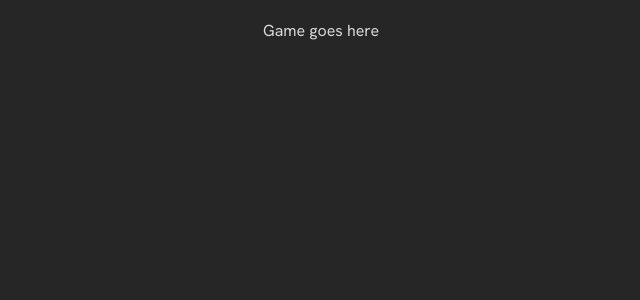
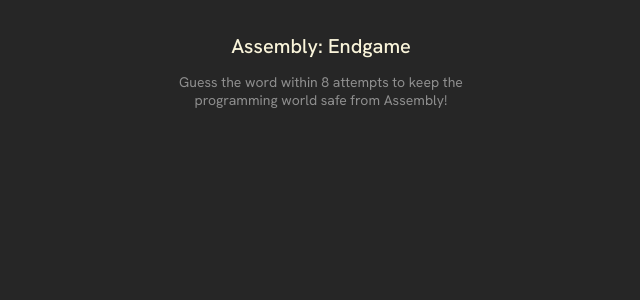
Before and after one commit to zeke2d/Assembly-Endgame, a React (Vite) app: page / in a window 1280 px wide. Shown: the top 300 px of the page, without its empty margins (319-959 px from the left). Built offline with nearby package versions, Linux system fonts and the light colour scheme.

Commit message:
Assembly Endgame - Header Section

```diff
--- a/App.jsx
+++ b/App.jsx
@@ -1,9 +1,17 @@
 import React from "react"
 
-export default function Hangman() {
+/*
+Add a header with the game title and description.
+*/
+
+export default function AssemblyEndgame() {
     return (
         <main>
-            Game goes here
+            <header>
+                <h1>Assembly: Endgame</h1>
+                <p>Guess the word within 8 attempts to keep the
+                programming world safe from Assembly!</p>
+            </header>
         </main>
     )
 }
--- a/index.css
+++ b/index.css
@@ -12,3 +12,19 @@ body {
     display: flex;
     justify-content: center;
 }
+
+header {
+    text-align: center;
+}
+
+header > h1 {
+    font-size: 1.25rem;
+    font-weight: 500;
+    color: #F9F4DA;
+}
+
+header > p {
+    font-size: 0.875rem;
+    max-width: 350px;
+    color: #8E8E8E;
+}
```
